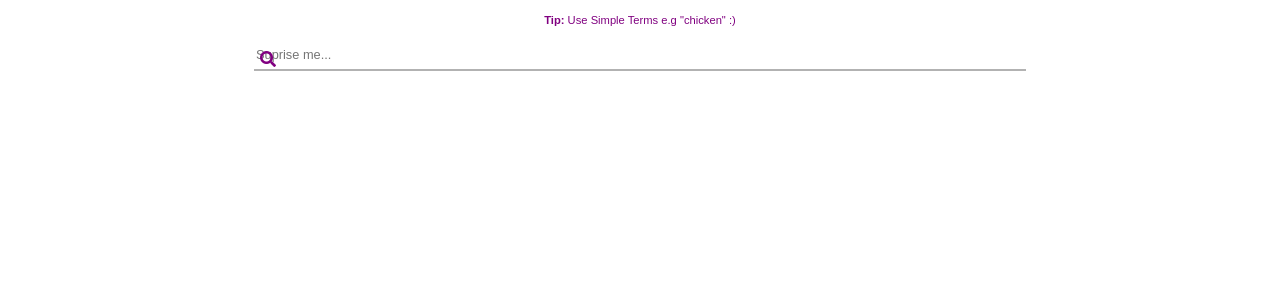
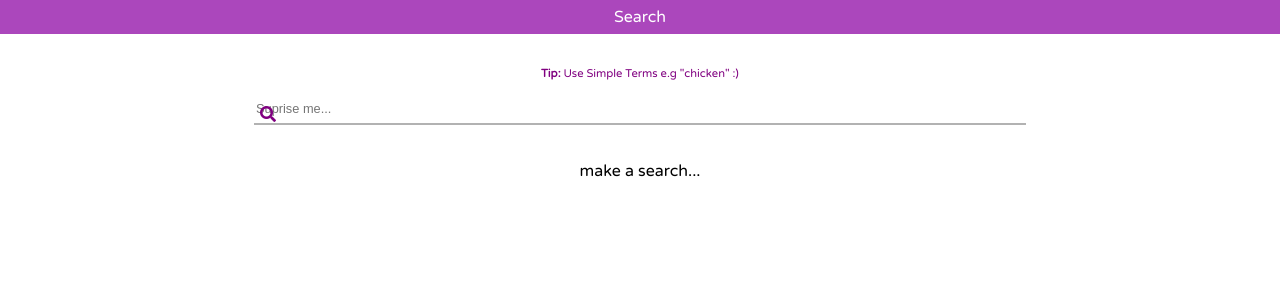
Before and after one commit to EdwinWalela/RecipeSearch, a React (Create React App) app: page / in a window 1280 px wide. Shown: the top 300 px of the page. Built offline with nearby package versions, Linux system fonts and the light colour scheme; no server answers.

Commit message:
update search component

```diff
--- a/public/index.html
+++ b/public/index.html
@@ -9,6 +9,7 @@
       homescreen on Android. See https://developers.google.com/web/fundamentals/engage-and-retain/web-app-manifest/
     -->
     <link href="https://use.fontawesome.com/releases/v5.0.8/css/all.css" rel="stylesheet">
+    <link href="https://fonts.googleapis.com/css?family=Varela+Round" rel="stylesheet">
     <link rel="manifest" href="%PUBLIC_URL%/manifest.json">
     <link rel="shortcut icon" href="%PUBLIC_URL%/favicon.ico">
     <!--
--- a/src/App.js
+++ b/src/App.js
@@ -1,6 +1,6 @@
 import React, { Component } from 'react';
 import axios from 'axios';
-import SearchBar from './Components/search';
+import SearchPage from './Components/search';
 
 class App extends Component {
 
@@ -10,18 +10,11 @@ class App extends Component {
 		};
 
 	componentDidMount = () => {
-		axios.get("https://www.themealdb.com/api/json/v1/1/search.php?s=Arrabiata")
-		.then(response => {
-			console.log(response.data.meals);
-		})
-		.catch( error => {
-			console.log(error);
-		});
 	}
 
   render() {
     return (
-			<SearchBar />
+			<SearchPage />
 		);
   }
 }
--- /dev/null
+++ b/src/Components/header.js
@@ -0,0 +1,11 @@
+import React from 'react';
+
+const Header = (props) => {
+	return (
+		<div className="header">
+			<p>{props.title}</p>
+		</div>
+	);
+}
+
+export default Header;
--- /dev/null
+++ b/src/Components/listItems.js
@@ -0,0 +1,41 @@
+import React, { Component } from 'react';
+
+class  ListItems extends Component{
+
+	render(){
+		const Results = this.props.data;
+
+		let Items;
+		if(Results && Results.length > 0){
+			Items = Results.map(meal =>
+					<li key={meal.idMeal}>{meal.strMeal}</li>
+			);
+		}else{
+
+
+			let Choice = Math.floor(Math.random()*11);
+			Items = ["Sorry, I couldn't find that :(",
+							 "Umm, try something else.",
+							 "Lol, I've never heard of that.",
+							 "I dont think that exists yet.",
+							 "Please make a resonable search.",
+							 ":| Are you sure that exisit?",
+							 "I don't understand your language :|",
+							 "Are you serious?",
+							 "Try something more realistic please.",
+							 "Is that even edible?",
+							 "This is your last chance."
+							];
+			Items = Items[Choice]
+		}
+
+		return (
+			<div>
+
+				{Items}
+			</div>
+		);
+	}
+}
+
+export default ListItems;
--- /dev/null
+++ b/src/Components/resultsContainer.js
@@ -0,0 +1,16 @@
+import React from 'react';
+import ListItems from './listItems';
+
+
+const ResultsContainer = (props) => {
+
+	const Data = props.results;
+	console.log(Data);
+	return(
+		<div className="result-container">
+			<ListItems data={Data}/>
+		</div>
+	);
+}
+
+export default ResultsContainer;
--- a/src/Components/search.js
+++ b/src/Components/search.js
@@ -1,38 +1,45 @@
-import React,{ Component } from 'react';
+import React, { Component } from 'react';
+import axios from 'axios';
+
+// Components
+import Header from './header';
+import SearchBar from './searchbar';
+import ResultContainer from './resultsContainer';
 
 
-class SearchBar extends Component{
+class SearchPage extends Component {
 
 	state = {
-		query : ''
+		results : [],
+		loading : true
 	}
 
-	handleSubmit = (e) => {
-		e.preventDefault();
-		e.currentTarget.reset();
-	}
-
-	handleChange = (e) => {
-		this.setState({
-			query :  e.target.value
-		})
+	performSearch = ( query = 'chicken') => {
+		axios.get(`https://www.themealdb.com/api/json/v1/1/search.php?s=${query}`)
+			.then(response => {
+				this.setState({
+					results : response.data.meals,
+					loading : false
+				})
+			})
+			.catch(error => {
+				console.log(error);
+		});
 	}
 
 	render(){
 		return(
 			<div>
-				<p className="search-tip"><strong>Tip:</strong> Use Simple Terms e.g "chicken" :)</p>
-				<form onSubmit={this.handleSubmit}>
-					<input type="text"
-						 className="search-input"
-						 onChange={this.handleChange}
-						 placeholder="Suprise me..."
-						   />
-					<i class="fas fa-search"></i>
-				</form>
+				<Header title="Search" />
+				<SearchBar search={this.performSearch} />
+				{
+					(this.state.loading)?
+						<p style={{"textAlign":"center"}}>make a search...</p>:
+						  <ResultContainer results={this.state.results} />
+				}
 			</div>
 		);
 	}
 }
 
-export default SearchBar;
+export default SearchPage;
--- /dev/null
+++ b/src/Components/searchbar.js
@@ -0,0 +1,40 @@
+import React,{ Component } from 'react';
+
+
+class SearchBar extends Component{
+
+	state = {
+		query : ''
+	}
+
+	handleSubmit = (e) => {
+		e.preventDefault();
+		this.props.search(this.state.query);
+	}
+
+	handleChange = (e) => {
+		this.setState({
+			query :  e.target.value
+		})
+	}
+
+	render(){
+		return(
+			<div>
+			<br/>
+				<p className="search-tip"><strong>Tip:</strong> Use Simple Terms e.g "chicken" :)</p>
+
+				<form onSubmit={this.handleSubmit}>
+					<input type="text"
+						 className="search-input"
+						 onChange={this.handleChange}
+						 placeholder="Suprise me..."
+						   />
+					<i className="fas fa-search" onClick={this.handleSubmit}></i>
+				</form>
+			</div>
+		);
+	}
+}
+
+export default SearchBar;
--- a/src/index.css
+++ b/src/index.css
@@ -2,6 +2,14 @@ body {
   margin: 0;
   padding: 0;
   font-family: sans-serif;
+	box-sizing: border-box;
+	font-family: 'Varela Round', sans-serif;
+}
+
+ul,li{
+		list-style: none;
+		text-align: left;
+		line-height: 3em;
 }
 
 input:focus,
@@ -31,7 +39,9 @@ button:focus {
 .search-input:hover{
 	border-bottom: solid 2px purple;
 	width: 80%;
-	transition: all .3s linear;
+	position: relative;
+	top:5px;
+	transition: all .4s linear;
 	-webkit-transition: all .3s linear;
   -moz-transition: all .3s linear;
   -o-transition: all .3s linear;
@@ -47,6 +57,15 @@ button:focus {
 
 }
 
+.fa-times{
+	display: none;
+	color: purple;
+	position: relative;
+	bottom:20px;
+	left:225px;
+	font-size: 0.8em;
+}
+
 .search-tip{
 	text-align: center;
 	font-size: .7em;
@@ -55,5 +74,22 @@ button:focus {
 	padding: 1px;
 	margin: 1em auto;
 	color:purple;
+}
+
+.header{
+	border: solid 1px #AB47BC;
+	text-align: center;
+	height: 2em;
+	line-height: 0em;
+	background-color: #AB47BC;
+	color:#fff;
+}
+
+.result-container{
+	border: solid 2px rgba(0,0,0,0.1);
+	width: 90%;
+	margin: 1em auto;
+	overflow: auto;
+	display: table;
 
 }
```
